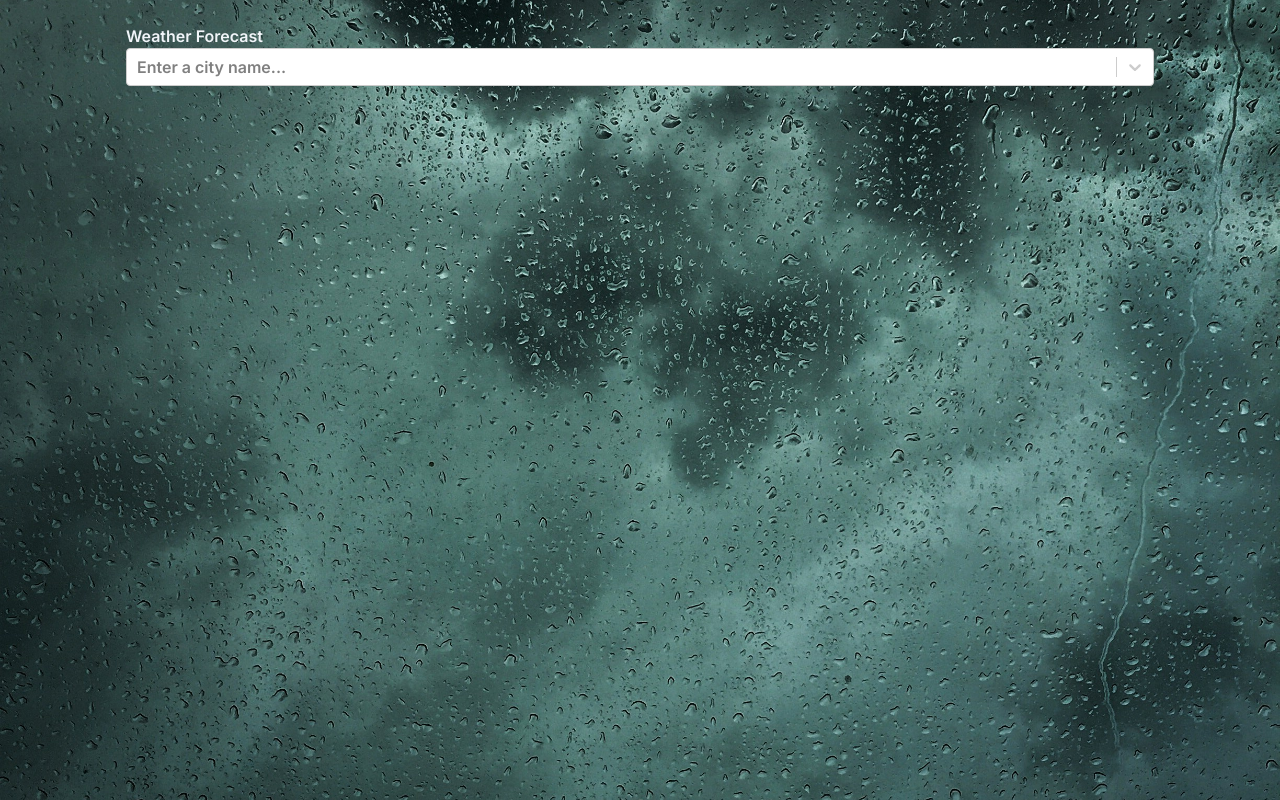
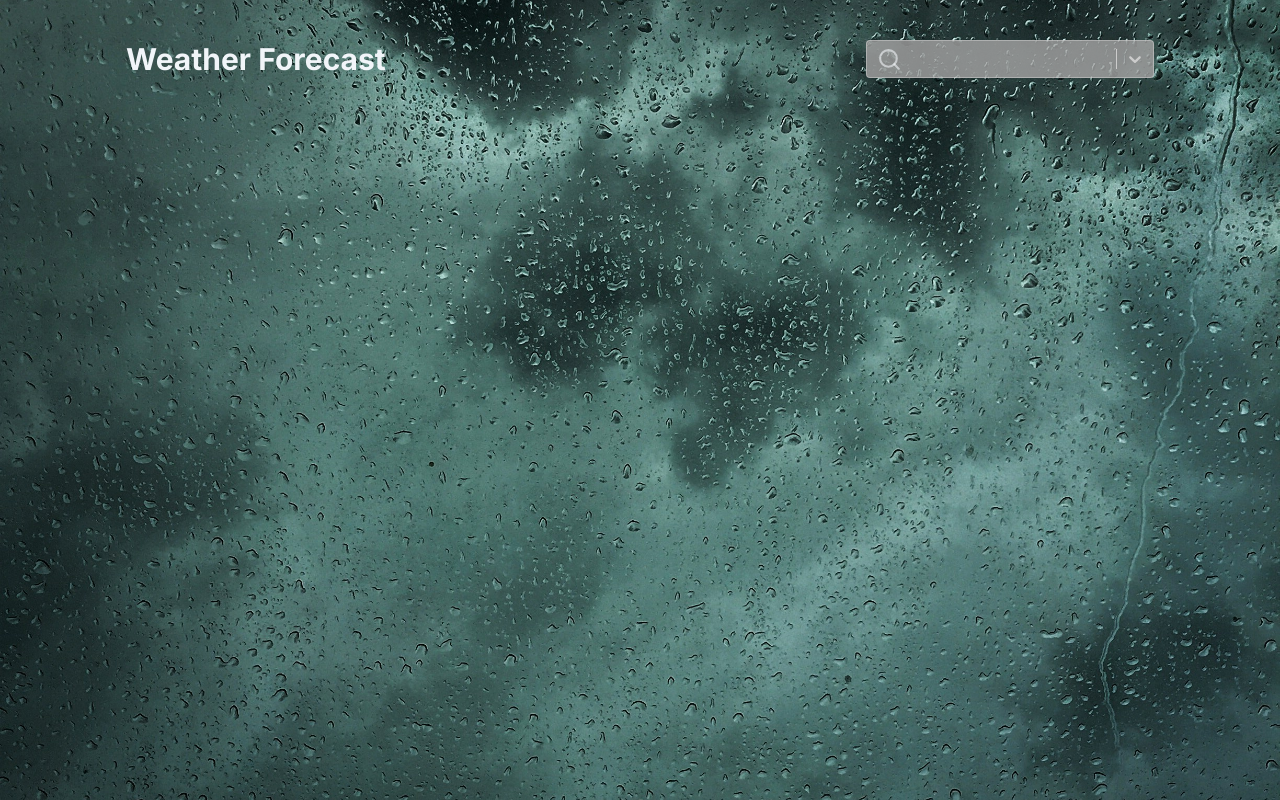
Before and after one commit to Coreyo-git/WeatherApp, a React (Vite) app in the folder src/WeatherApp.Web/: page / in a window 1280 px wide. Built offline with nearby package versions, Linux system fonts and the light colour scheme.

Commit message:
Restyle Header and Searchbar with Tailwind and lucide-react
Header uses a flex layout with a MapPin location label. Searchbar
uses a Search icon placeholder and custom react-select styles.

```diff
--- a/src/WeatherApp.Web/src/components/Header/Header.tsx
+++ b/src/WeatherApp.Web/src/components/Header/Header.tsx
@@ -1,16 +1,30 @@
 import { Searchbar } from "./Searchbar";
+import type { ForecastQuery } from "../../types/weather";
+import { MapPin } from "lucide-react";
 
 interface Props {
     location: string;
-    onSelectedSearchResult: (id: number) => void;
+    onSelectedSearchResult: (query: ForecastQuery) => void;
 }
 
 export function Header({ location, onSelectedSearchResult }: Props) {
-  return (
-      <div>
-		  <h1>Weather Forecast</h1>
-		  <p>{location}</p>
-		  <Searchbar onSelectedSearchResult={onSelectedSearchResult} />
-      </div>
-  );
+    return (
+        // Layout: flex row, h1 left, location+searchbar right
+        <header className="flex items-center justify-between gap-4 py-4">
+            <h1 className="text-3xl font-bold">Weather Forecast</h1>
+            <div className="flex items-end gap-4">
+                {location && (
+                    <p className="flex items-center gap-1 text-sm">
+                        <MapPin size={20} />
+                        {location}
+                    </p>
+                )}
+                <div className="w-72">
+                    <Searchbar
+                        onSelectedSearchResult={onSelectedSearchResult}
+                    />
+                </div>
+            </div>
+        </header>
+    );
 }
--- a/src/WeatherApp.Web/src/components/Header/Searchbar.tsx
+++ b/src/WeatherApp.Web/src/components/Header/Searchbar.tsx
@@ -1,11 +1,13 @@
 import AsyncSelect from "react-select/async";
+import { Search } from "lucide-react";
 import type { SingleValue } from "react-select";
 import { searchCities } from "../../api/cities";
-import type { CitySearchResult } from "../../types/weather";
+import type { CitySearchResult, ForecastQuery } from "../../types/weather";
+import { createForecastQuery } from "../../types/weather";
 
 interface Props {
     // Callback invoked with the selected city's ID when the user picks a result.
-    onSelectedSearchResult: (id: number) => void;
+    onSelectedSearchResult: (id: ForecastQuery) => void;
 }
 
 // Shape expected by react-select: value is the city ID, label is the display string.
@@ -17,11 +19,10 @@ function toOption(r: CitySearchResult): Option {
 }
 
 export function Searchbar({ onSelectedSearchResult }: Props) {
-
     // Called by AsyncSelect on each keystroke. Returns an empty array until the
     // input is at least 3 characters to avoid unnecessary API calls.
     async function loadOptions(inputValue: string): Promise<Option[]> {
-		if (!inputValue || inputValue.length < 3) return [];
+        if (!inputValue || inputValue.length < 3) return [];
 
         const results = await searchCities(inputValue);
         return results.map(toOption);
@@ -29,7 +30,9 @@ export function Searchbar({ onSelectedSearchResult }: Props) {
 
     // Fires when the user selects a result from the dropdown.
     function handleChange(option: SingleValue<Option>) {
-        if (option) onSelectedSearchResult(option.value);
+        if (option) {
+            onSelectedSearchResult(createForecastQuery(option.value));
+        }
     }
 
     return (
@@ -37,10 +40,39 @@ export function Searchbar({ onSelectedSearchResult }: Props) {
         // user is still typing or when the input is below the minimum length.
         <AsyncSelect
             loadOptions={loadOptions}
-			onChange={handleChange}
-			isClearable={true}
-            placeholder="Enter a city name..."
+            onChange={handleChange}
+            isClearable={true}
+            placeholder={<Search size={25} />}
             noOptionsMessage={() => null}
+            styles={{
+                control: (base) => ({
+                    ...base,
+                    backgroundColor: "rgba(167, 166, 166, 0.79)",
+                    borderColor: "rgba(255,255,255,0.3)",
+                    color: "#f1f5f9",
+                    boxShadow: "none",
+                    "&:hover": { borderColor: "rgba(255,255,255,0.6)" },
+                }),
+                input: (base) => ({ ...base, color: "#f1f5f9" }),
+                placeholder: (base) => ({
+                    ...base,
+                    color: "rgba(241,245,249,0.6)",
+                }),
+                singleValue: (base) => ({ ...base, color: "#f1f5f9" }),
+                menu: (base) => ({
+                    ...base,
+                    backgroundColor: "rgba(15,23,42,0.95)",
+                    border: "1px solid rgba(255,255,255,0.15)",
+                }),
+                option: (base, state) => ({
+                    ...base,
+                    backgroundColor: state.isFocused
+                        ? "rgba(255,255,255,0.1)"
+                        : "transparent",
+                    color: "#f1f5f9",
+                    "&:active": { backgroundColor: "rgba(255,255,255,0.2)" },
+                }),
+            }}
         />
     );
 }
```
